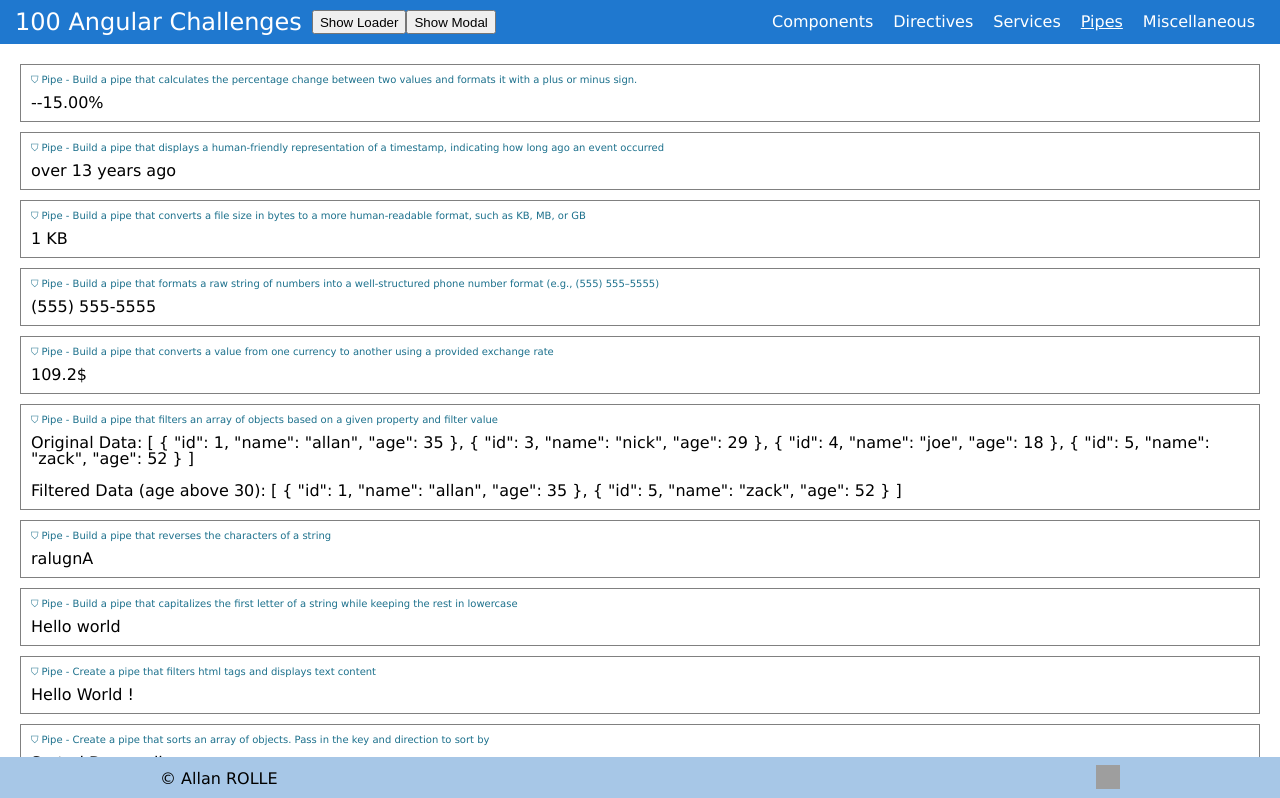
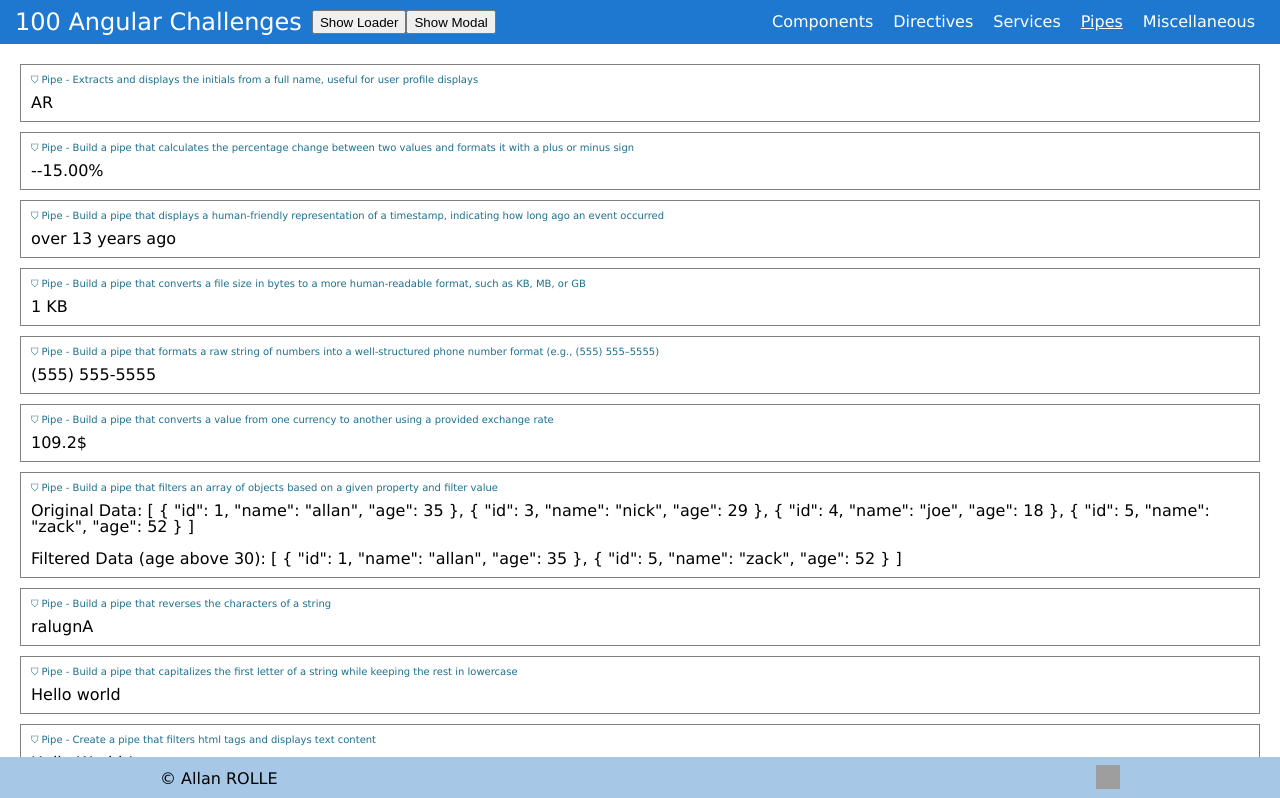
Before and after one commit to Portfolio-Allan-Rolle/100AngularChallenges, an Angular app: page /pipes in a window 1280 px wide. Shown: the top 798 px of the page. Built offline with nearby package versions, Linux system fonts and the light colour scheme; grey boxes are pictures that could not be loaded.

Commit message:
Initials pipe complete

```diff
--- /dev/null
+++ b/src/app/pipes/initials.pipe.ts
@@ -0,0 +1,14 @@
+import { Pipe, PipeTransform } from '@angular/core';
+
+@Pipe({
+  name: 'initials',
+})
+export class InitialsPipe implements PipeTransform {
+  transform(fullName: string): string {
+    if (!fullName) {
+      throw new Error('A name must be provided !');
+    }
+    const nameParts = fullName.split(' ');
+    return nameParts.map((part) => part.charAt(0).toUpperCase()).join('');
+  }
+}
--- a/src/app/routes/pipes-documentation/pipes-documentation.component.html
+++ b/src/app/routes/pipes-documentation/pipes-documentation.component.html
@@ -1,6 +1,14 @@
 <app-container
   [title]="
-    'Pipe - Build a pipe that calculates the percentage change between two values and formats it with a plus or minus sign.'
+    'Pipe - Extracts and displays the initials from a full name, useful for user profile displays'
+  "
+>
+  <p>{{ "Allan Rolle" | initials }}</p></app-container
+>
+
+<app-container
+  [title]="
+    'Pipe - Build a pipe that calculates the percentage change between two values and formats it with a plus or minus sign'
   "
 >
   <p>{{ 85 | percentChange: 100 }}</p>
--- a/src/app/routes/pipes-documentation/pipes-documentation.component.ts
+++ b/src/app/routes/pipes-documentation/pipes-documentation.component.ts
@@ -17,10 +17,12 @@
 import { FileSizeConverterPipe } from '../../pipes/file-size-converter.pipe';
 import { TimeAgoPipe } from '../../pipes/time-ago.pipe';
 import { PercentChangePipe } from '../../pipes/percent-change.pipe';
+import { InitialsPipe } from '../../pipes/initials.pipe';
 
 @Component({
   selector: 'app-pipes-documentation',
   imports: [
+    InitialsPipe,
     PercentChangePipe,
     TimeAgoPipe,
     FileSizeConverterPipe,
```
Also changed, not shown: 2 other files (tests, documents, lock files or other folders).
